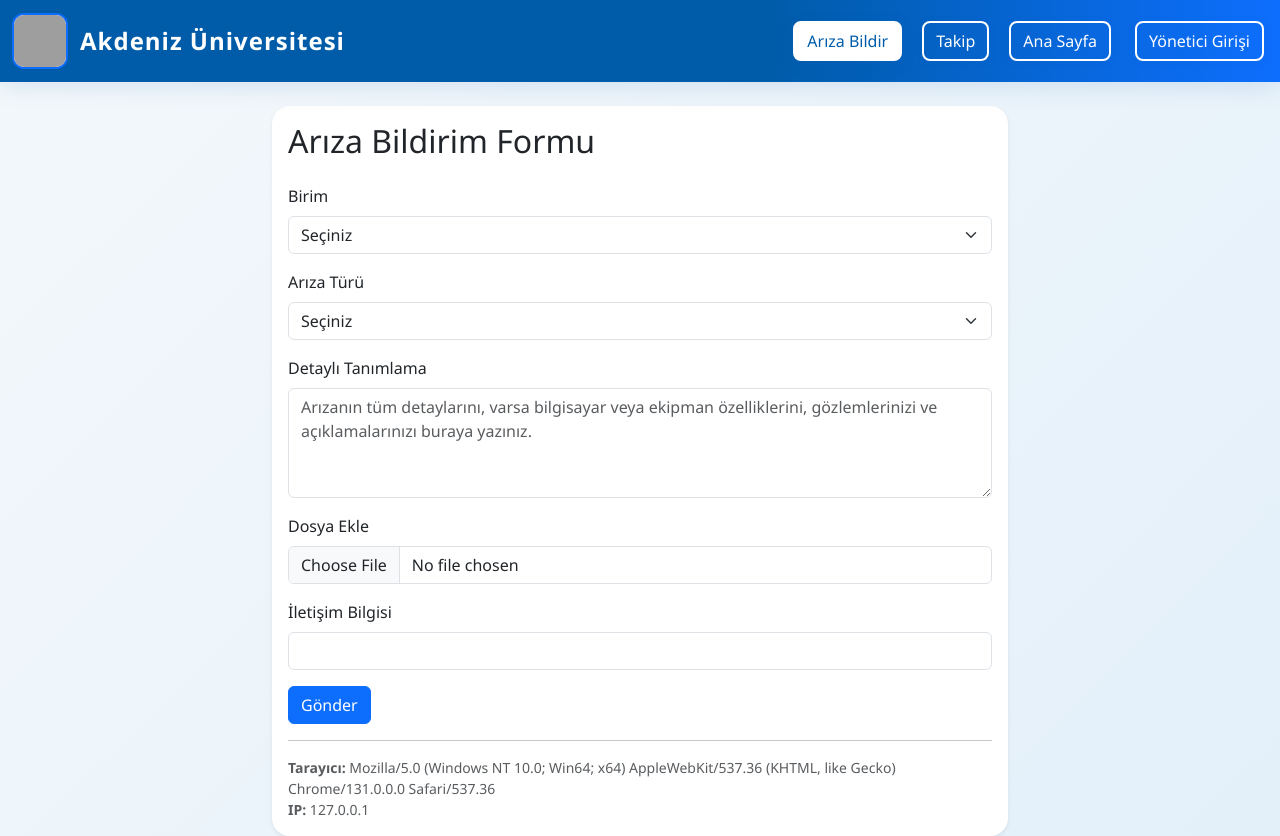
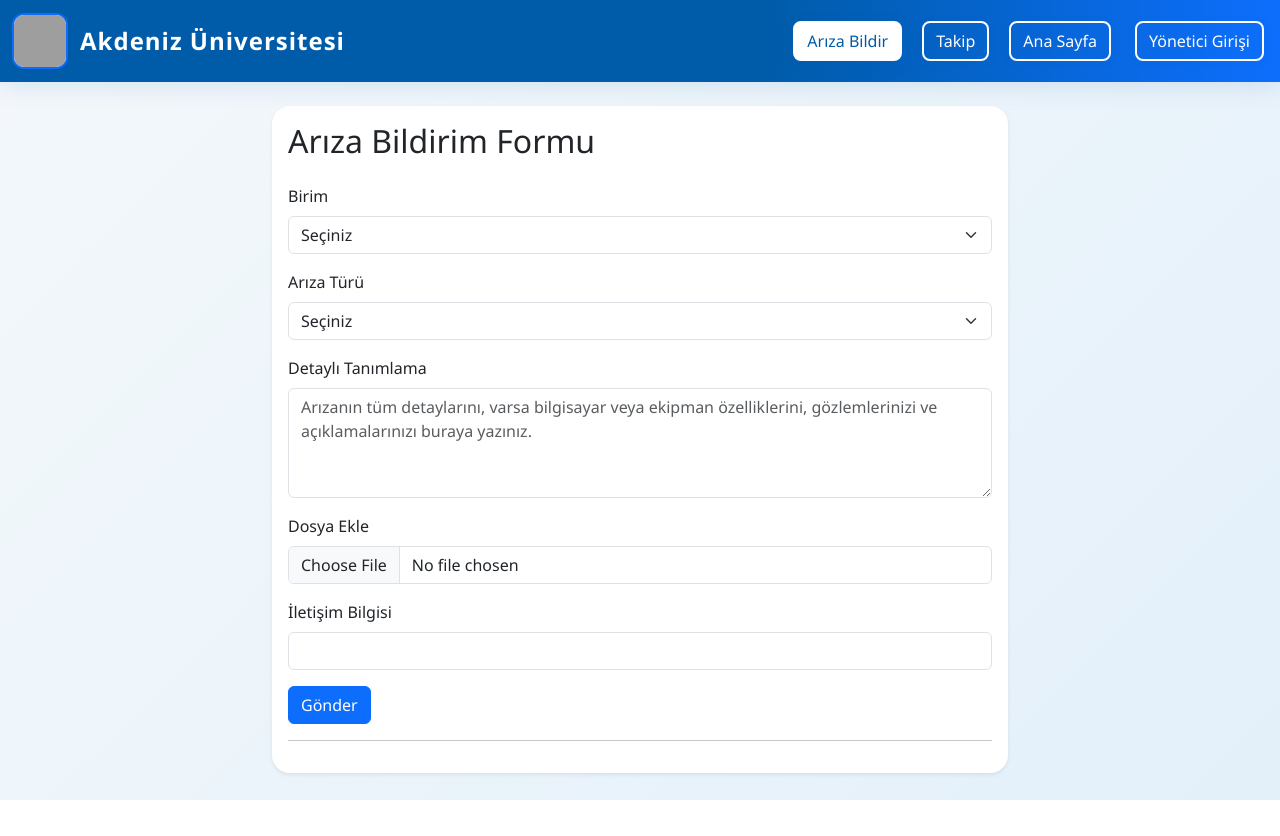
Before and after one commit to FerideDuruCeyran/error_debugger, a PHP site: page /fault_form.php in a window 1280 px wide. After the commit the page ends 800 px from the top, so only its background shows below. Run offline with PHP 8.4, Linux system fonts and the light colour scheme; grey boxes are pictures that could not be loaded.

Commit message:
Remove user agent and IP address display from fault form and admin export table. Update fault tracking display to handle missing title and content values gracefully. Adjust last login timestamps in users.json for accuracy.

```diff
--- a/fault_form.php
+++ b/fault_form.php
@@ -164,10 +164,6 @@ $page = 'fault_form';
                         <button type="submit" class="btn btn-primary">Gönder</button>
                     </form>
                     <hr>
-                    <div class="text-muted small">
-                        <b>Tarayıcı:</b> <?= htmlspecialchars($userAgent) ?><br>
-                        <b>IP:</b> <?= htmlspecialchars($ip) ?>
-                    </div>
                 </div>
             </div>
         </div>
--- a/main_admin.php
+++ b/main_admin.php
@@ -516,8 +516,6 @@ function exportTableToPDF(tableID) {
             <th>Birim</th>
             <th>Tarih</th>
             <th>Durum</th>
-            <th>Tarayıcı</th>
-            <th>IP</th>
             <th>Admin Mesajı</th>
         </tr>
         </thead>
@@ -526,12 +524,10 @@ function exportTableToPDF(tableID) {
             <tr>
                 <td><?= htmlspecialchars($r['trackingNo']) ?></td>
                 <td><?= htmlspecialchars($r['faultType']) ?></td>
-                <td><?= htmlspecialchars($r['title']) ?></td>
+                <td><?= htmlspecialchars($r['title'] ?? '') ?></td>
                 <td><?= htmlspecialchars($r['department']) ?></td>
                 <td><?= htmlspecialchars($r['date']) ?></td>
                 <td><?= htmlspecialchars($r['status']) ?></td>
-                <td><?= htmlspecialchars($r['userAgent'] ?? '') ?></td>
-                <td><?= htmlspecialchars($r['ip'] ?? '') ?></td>
                 <td><?= htmlspecialchars($r['adminMessage'] ?? '') ?></td>
             </tr>
         <?php endforeach; ?>
--- a/tracking.php
+++ b/tracking.php
@@ -73,8 +73,8 @@ if ($_SERVER['REQUEST_METHOD'] === 'POST') {
                         <h3>Arıza Bilgileri</h3>
                         <ul class="list-group mb-3">
                             <li class="list-group-item"><b>Arıza Türü:</b> <span class="badge bg-info text-dark"><?= htmlspecialchars($result['faultType']) ?></span></li>
-                            <li class="list-group-item"><b>Başlık:</b> <?= htmlspecialchars($result['title']) ?></li>
-                            <li class="list-group-item"><b>İçerik:</b> <?= htmlspecialchars($result['content']) ?></li>
+                            <li class="list-group-item"><b>Başlık:</b> <?= htmlspecialchars($result['title'] ?? '') ?></li>
+                            <li class="list-group-item"><b>İçerik:</b> <?= htmlspecialchars($result['content'] ?? '') ?></li>
                             <li class="list-group-item"><b>Bilgisayar Özellikleri:</b> <?= htmlspecialchars($result['specs'] ?? '-') ?></li>
                             <li class="list-group-item"><b>Birim:</b> <?= htmlspecialchars($result['department']) ?></li>
                             <li class="list-group-item"><b>Tarih:</b> <?= htmlspecialchars($result['date']) ?></li>
--- a/users.json
+++ b/users.json
@@ -5,7 +5,7 @@
         "role": "MainAdmin",
         "password": "MainAdmin123!",
         "email": "mainadmin@aku.edu.tr",
-        "last_login": "2025-07-10 12:42:19",
+        "last_login": "2025-07-10 13:05:14",
         "reset_token": ""
     },
     {
@@ -44,7 +44,7 @@
         "profession": "Elektrik Teknisyeni",
         "password": "Elektrik2024!",
         "email": "teknisyen.ayse@aku.edu.tr",
-        "last_login": "2025-07-10 12:30:17",
+        "last_login": "2025-07-10 13:08:20",
         "reset_token": ""
     },
     {
```
Also changed, not shown: 1 other file.
